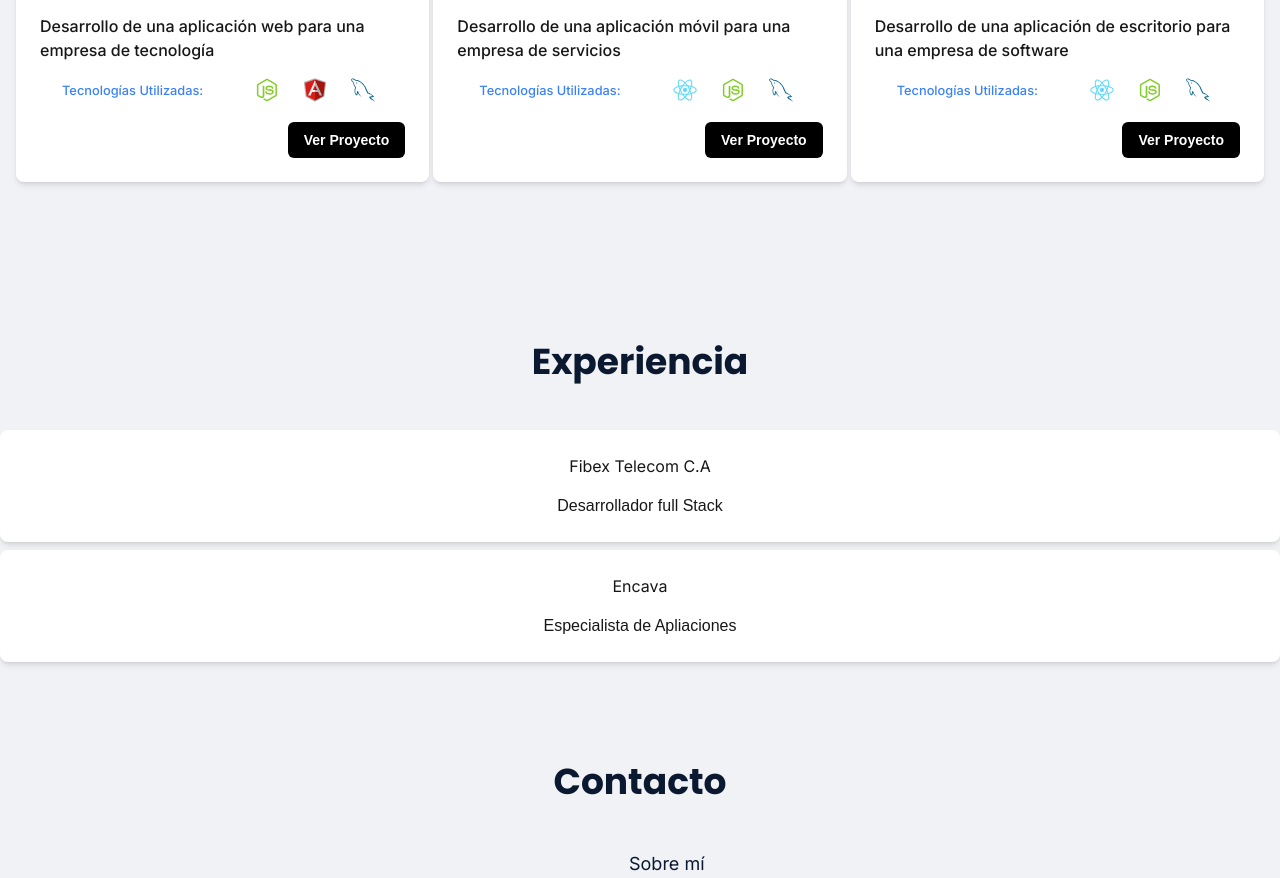
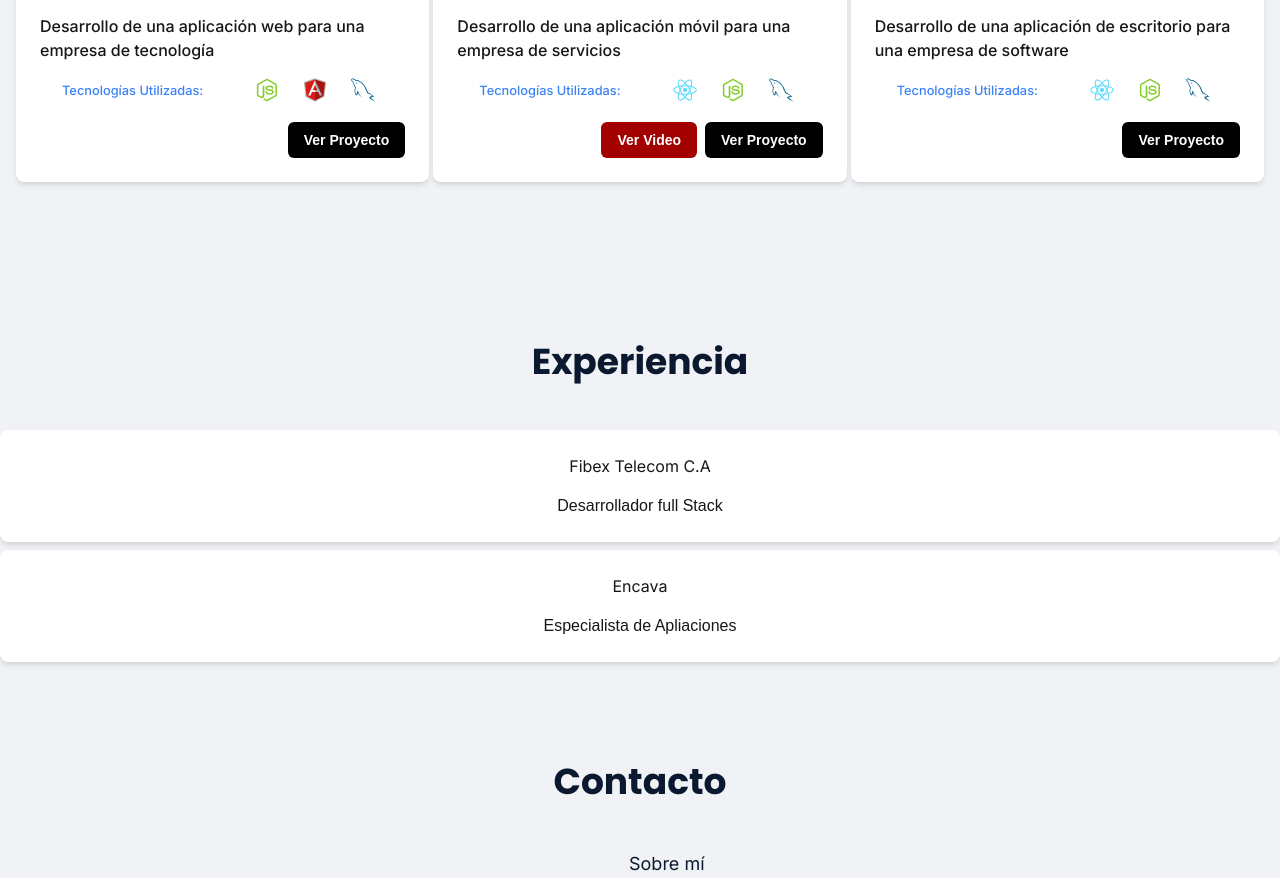
Before and after one commit to rafaeligs4/portfolio, a Next.js app: page / in a window 1280 px wide. Shown: the part 2160-3038 px from the top of the page. Built offline with nearby package versions, Linux system fonts and the light colour scheme.

Commit message:
feat:  agregado un boton para mostrar videos

```diff
--- a/src/app/components/projectCard.tsx
+++ b/src/app/components/projectCard.tsx
@@ -2,6 +2,16 @@ import { Project } from "../interfaces/data.interface"
 
 export const ProjectCard = (project: Project)=>{
     const basePath = process.env.NEXT_PUBLIC_BASE_PATH || '';
+    const eventClickViewProject = () => {
+        if(project.urlProject && project.urlProject !== ""){
+            window.open(project.urlProject, '_blank');
+        }
+    }
+    const eventClickViewVideo = () => {
+        if(project.urlVideo && project.urlVideo !== ""){
+            window.open(project.urlVideo, '_blank');
+        }
+    }
     return <>
     <div className="group relative flex flex-col items-center justify-center gap-4 p-6 bg-white dark:bg-[#112240] rounded-lg shadow-md hover:shadow-xl transform hover:-translate-y-2 transition-all duration-300">
 
@@ -22,9 +32,13 @@ export const ProjectCard = (project: Project)=>{
             </div>
 
         </div>
-        <div className="w-full flex justify-end">
+        <div className="w-full flex justify-end gap-2">
+            {project.urlVideo && <button  className="bg-[#a30000] text-sm text-white font-semibold py-2 px-4 rounded-md "
+            > <span className="">Ver Video</span></button>}
             <button className="bg-[#000000] text-sm text-white font-semibold py-2 px-4 rounded-md "
             > <span className="">Ver Proyecto</span></button>
+
+
         </div>
     </div>
     </>
--- a/src/app/components/projects.tsx
+++ b/src/app/components/projects.tsx
@@ -14,6 +14,7 @@ export const ProjectsComponent = ({projects, nameTitle}: ProjectComponentInterfa
         nameProject={project.nameProject}
         descriptionProject={project.descriptionProject}
         img={project.img}
+        urlVideo={project.urlVideo}
         urlImage={project.urlImage}
         urlProject={project.urlProject}
         key={project.nameProject}
--- a/src/app/data/projects.ts
+++ b/src/app/data/projects.ts
@@ -17,7 +17,8 @@ export const projects: Project[] =[
     img: `${pathBase}/img/image_default.svg`,
     urlImage: `${pathBase}/img/image_default.svg`,
     technologies: getSkillsByName(['React', 'Node.js', 'MySQL']),
-    urlProject: ""
+    urlProject: "",
+    urlVideo: "https://www.youtube.com/watch?v=dQw4w9WgXcQ"
   },
   {
     nameProject: "Proyecto 3",
--- a/src/app/interfaces/data.interface.ts
+++ b/src/app/interfaces/data.interface.ts
@@ -12,6 +12,7 @@ export interface Project {
     urlProject: string;
     urlImage: string;
     technologies?: Skill[];
+    urlVideo?: string;
 }
 
 export interface Skill {
```
